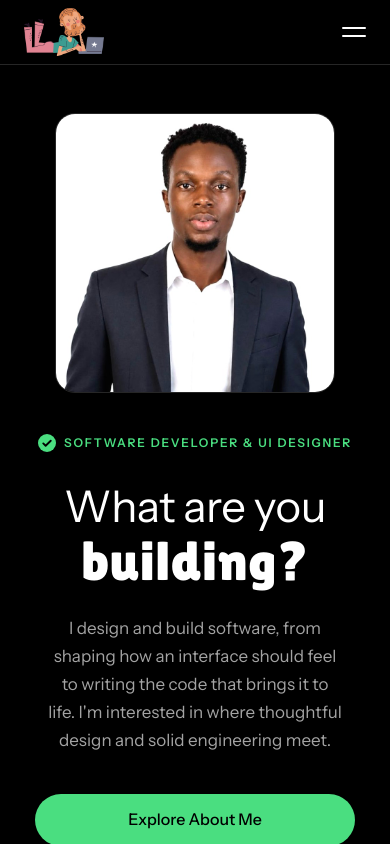
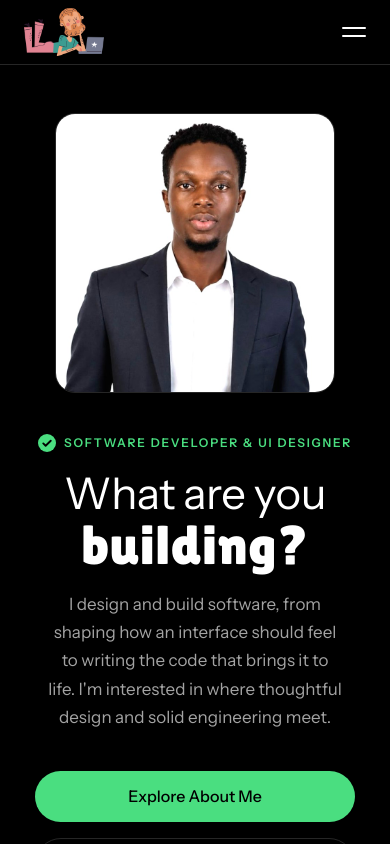
Before and after one commit to Mhirax/mhirax, a React (Vite) app: page / in a window 390 px wide. Shown: the top 844 px of the page. Built offline with nearby package versions, Linux system fonts and the light colour scheme.

Commit message:
Tighten hero spacing: two-line headline, smaller margins on mobile
Every rotating phrase is now lead line + key word line, so the headline
box has no empty space around shorter phrases. Reduce the gaps around
the headline on phones.

Co-Authored-By: Claude Opus 5.5 <noreply@anthropic.com>

```diff
--- a/src/index.css
+++ b/src/index.css
@@ -260,6 +260,12 @@ ul {
   transition: opacity 0.5s ease, transform 0.5s ease;
 }
 
+/* lead words on one line, key word underneath: every phrase is exactly
+   two lines, so the box has no empty space around the shorter ones */
+.rotator-item > span {
+  display: block;
+}
+
 .rotator-item.is-active {
   opacity: 1;
   transform: none;
@@ -464,7 +470,7 @@ ul {
   }
 
   .hero-title {
-    margin-top: 16px;
+    margin-top: 12px;
     /* bigger name on phones, still fits "Olowookere" on one line at 320px */
     font-size: clamp(2.75rem, 14vw, 3.75rem);
   }
@@ -479,7 +485,7 @@ ul {
   }
 
   .hero-intro {
-    margin: 24px auto 0;
+    margin: 16px auto 0;
     max-width: 32ch; /* shorter, more even lines on phones */
     line-height: 1.65;
   }
```
